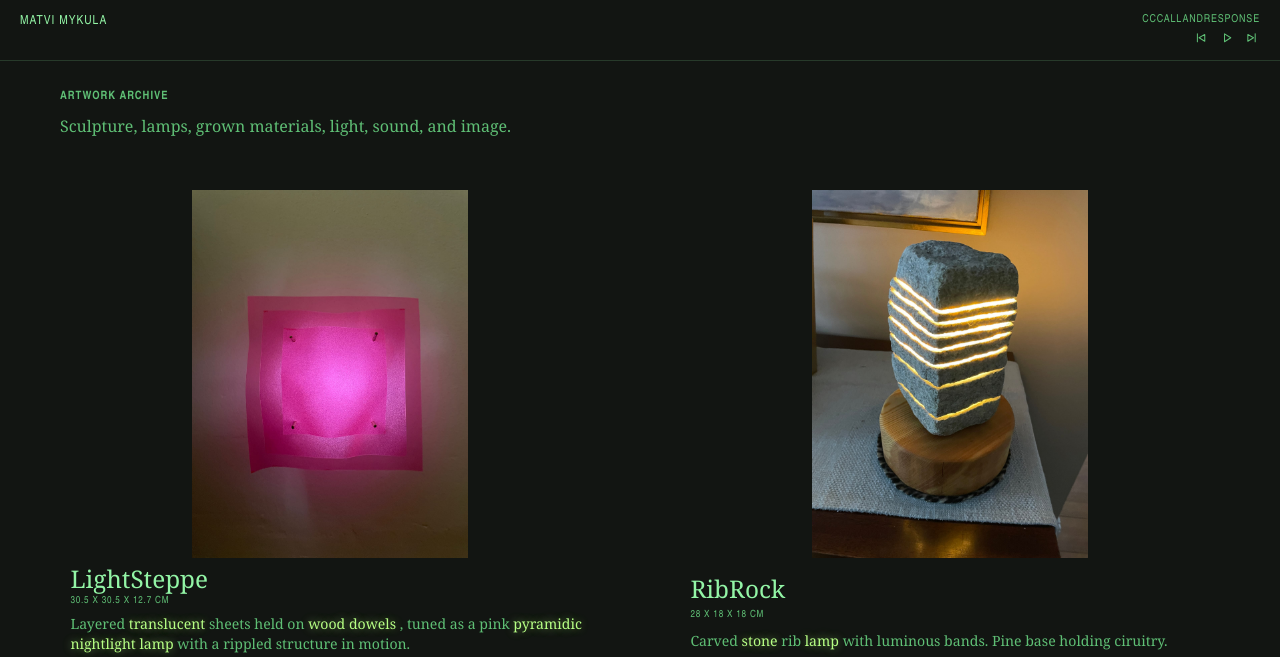
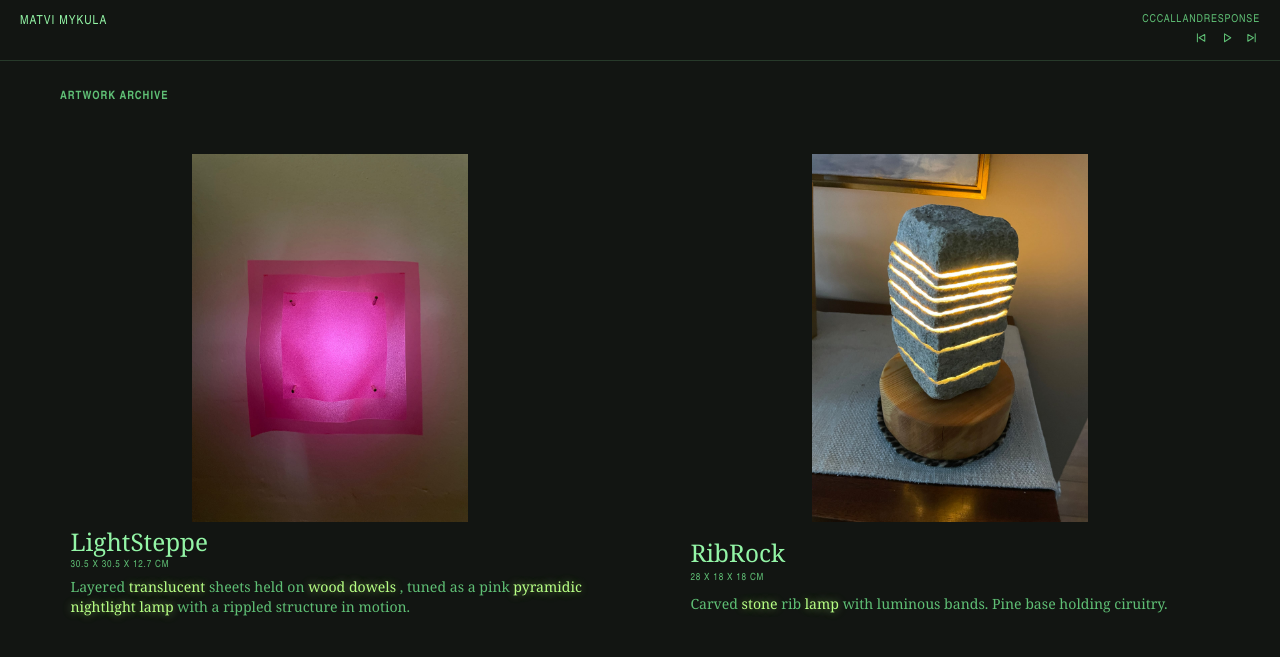
Before and after one commit to matvi-mykula/artKive, an Astro site: page / in a window 1280 px wide. Shown: the top 657 px of the page. Built offline with nearby package versions, Linux system fonts and the light colour scheme; Astro itself is replaced by a stand-in of ours.

Commit message:
Remove homepage descriptor

```diff
--- a/src/pages/index.astro
+++ b/src/pages/index.astro
@@ -18,9 +18,6 @@ const structuredData = {
   <main class="page-shell">
     <section class="archive-intro" aria-labelledby="archive-title">
       <h1 id="archive-title" class="eyebrow">Artwork archive</h1>
-      <p class="intro">
-        Sculpture, lamps, grown materials, light, sound, and image.
-      </p>
     </section>
     <section class="archive-grid" aria-label="Artwork archive">
       {works.map((work, index) => <ArchiveCard work={work} eager={index < 2} />)}
--- a/src/styles.css
+++ b/src/styles.css
@@ -696,7 +696,6 @@ a {
   color: var(--accent);
 }
 
-.intro,
 .card-text,
 .detail-description {
   margin: 0;
```
